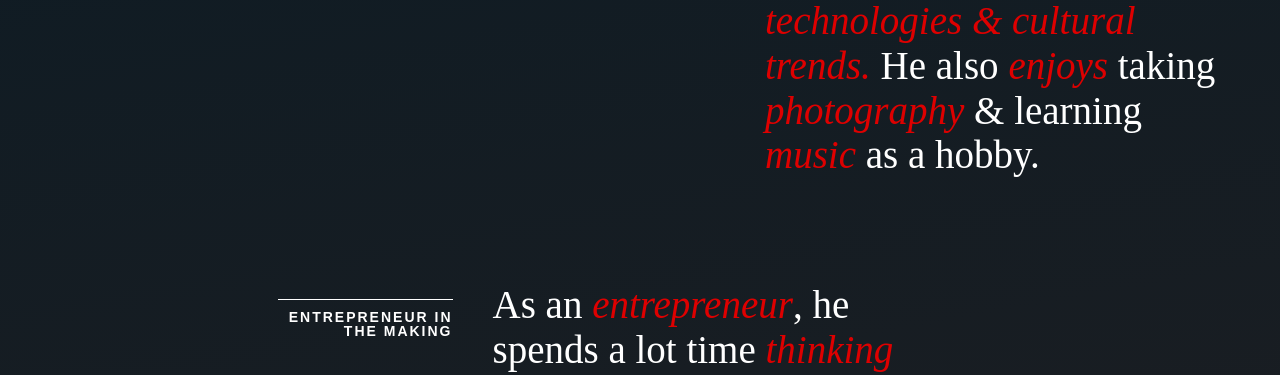
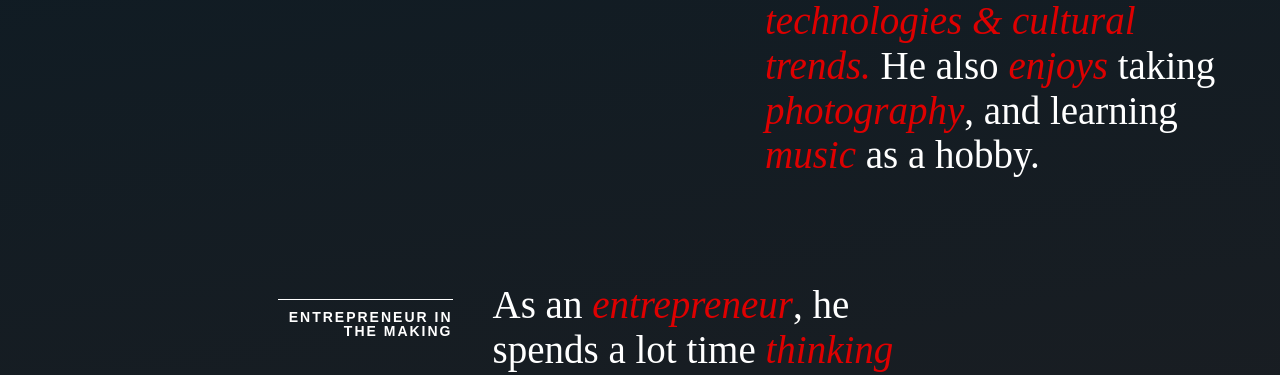
Before and after one commit to changalberto/changalberto.com, a plain HTML site: page index.html in a window 1280 px wide. Shown: the part 724-1099 px from the top of the page. Drawn offline with Linux system fonts and the light colour scheme; animation ran at ten frames a second.

Commit message:
Added files via upload

```diff
--- a/index.html
+++ b/index.html
@@ -41,7 +41,7 @@
           <div class="poster">
             <h3 class="label">Besides Work</h3>
             <blockquote cite="http://www.changealberto.com">
-              On his free time, he <span>enjoys</span> learning <span>about</span> <em>new</em> <em>technologies</em> <em>&amp;</em> <em>cultural</em> <em>trends.</em> <span>He</span> also <em>enjoys</em> taking <em>photography</em> &amp; learning <em>music</em> as a hobby.
+              On his free time, he <span>enjoys</span> learning <span>about</span> <em>new</em> <em>technologies</em> <em>&amp;</em> <em>cultural</em> <em>trends.</em> <span>He</span> also <em>enjoys</em> taking <em>photography</em>, and learning <em>music</em> as a hobby.
             </blockquote>
           </div>
         </section>
```
Also changed, not shown: fonts/icons.ttf, fonts/icons.woff, 1 other file.
